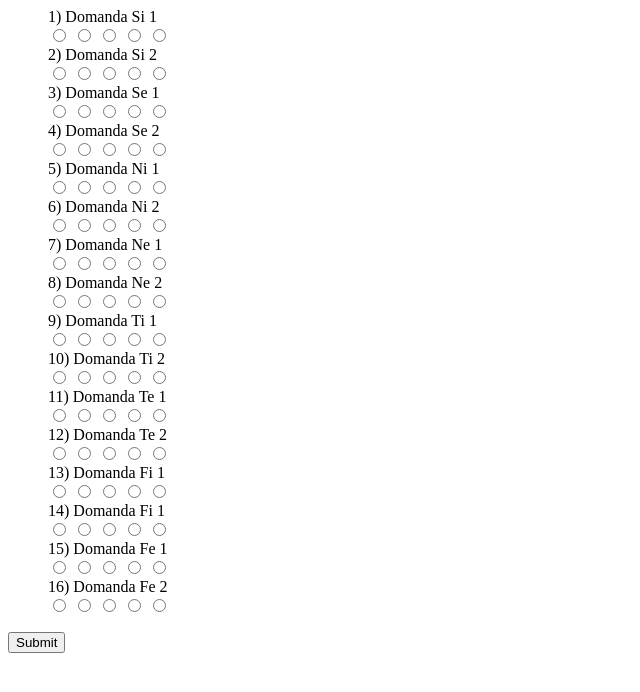
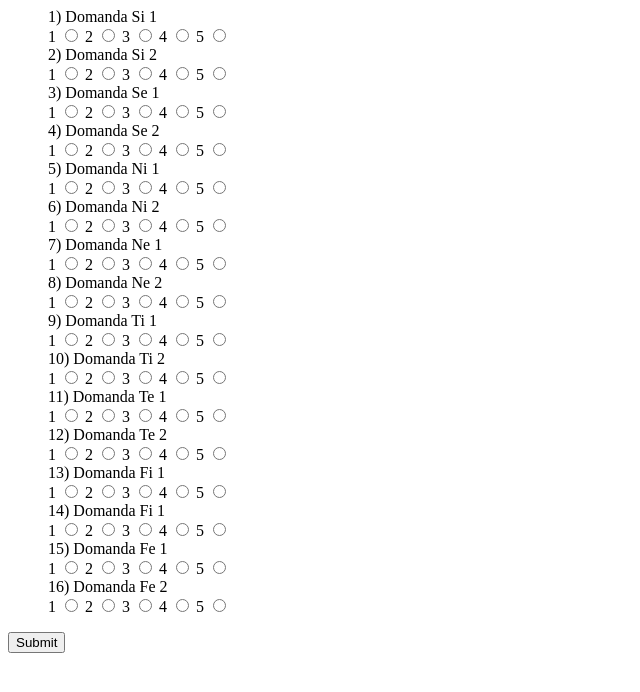
Before and after one commit to Psicogramma/pytest, a Flask app: page / in a window 1280 px wide. Shown: the top 692 px of the page, without its empty margins (0-640 px from the left). Run offline with Flask 2, Linux system fonts and the light colour scheme.

Commit message:
RisultatoConTipo

```diff
--- a/templates/test.html
+++ b/templates/test.html
@@ -16,11 +16,15 @@
 
                     {% for d in domande %}
                         {{loop.index|string + ')'}} {{d}} <br>
-
+						<label for="1">1</label>
                         <input type="radio" name="d{{loop.index}}" value="1">
+                        <label for="2">2</label>
                         <input type="radio" name="d{{loop.index}}" value="2">
+                        <label for="3">3</label>
                         <input type="radio" name="d{{loop.index}}" value="3">
+                        <label for="4">4</label>
                         <input type="radio" name="d{{loop.index}}" value="4">
+                        <label for="5">5</label>
                         <input type="radio" name="d{{loop.index}}" value="5"> <br>
 
                     {% endfor %}
```
